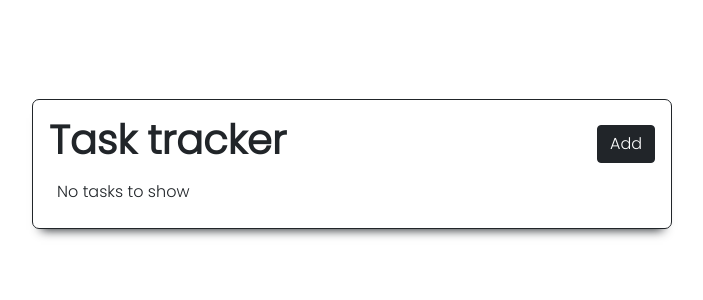
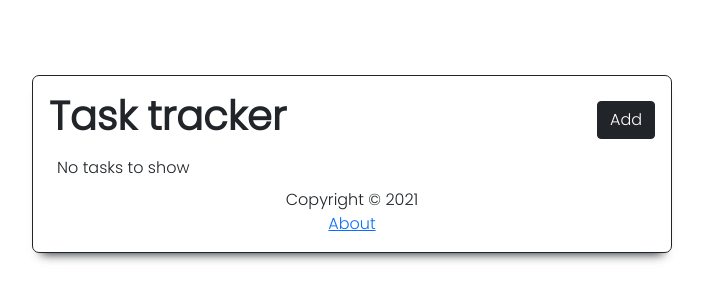
Before and after one commit to MarcieBell/react-crash-course-traversy, a React (Create React App) app: page / in a window 1280 px wide. Shown: the part 236-536 px from the top of the page, without its empty margins (288-991 px from the left). Built offline with nearby package versions, Linux system fonts and the light colour scheme; no server answers.

Commit message:
Using react-router-dom to traverse between the paths /about and /

```diff
--- a/src/App.js
+++ b/src/App.js
@@ -1,8 +1,12 @@
 import "./style/style.css";
 import Tasks from "./components/Tasks";
+import About from "./components/About";
+import Header from "./components/Header";
+import Footer from "./components/Footer";
+import AddTask from "./components/AddTask";
 import React, { useState, useEffect } from 'react';
-import Header from "./components/Header";
-import AddTask from "./components/AddTask";
+// import {BrowserRouter as Router, Route} from 'react-router-dom';
+import { BrowserRouter as Router, Switch, Route, Link } from "react-router-dom";
 
 function App() {
 
@@ -82,15 +86,30 @@ function App() {
 
 
     return (
+        <Router>
             <div className="app border border-dark p-3">
                 <Header onAdd={() => setShowTaskForm(!showTaskForm)} showAddForm={showTaskForm}/>
                 {showTaskForm && <AddTask tasks={tasks} setTasks={setTasks} />}
+                <Route
+                    path="/" exact render={
+                        (props)=>{
+                            {
+                                return (
+                                    <>
                                         {
                                             tasks.length > 0 ?
                                             <Tasks tasks={tasks} setTasks={setTasks} onDelete={deleteTask} onToggle={toggleTask} className="mt-3" /> :
                                             <div className="m-2">No tasks to show</div>
                                         }
+                                        <Footer/>
+                                    </>
+                                );
+                            };
+                        }
+                    }/>
+                <Route path="/about" component={About}/>
             </div>
+        </Router>
     );
 }
 
```
Lines whose indentation alone changed are shown as unchanged.
